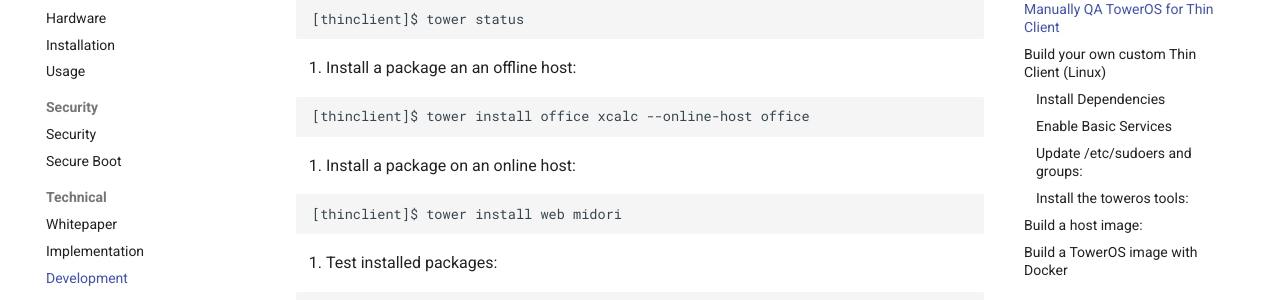
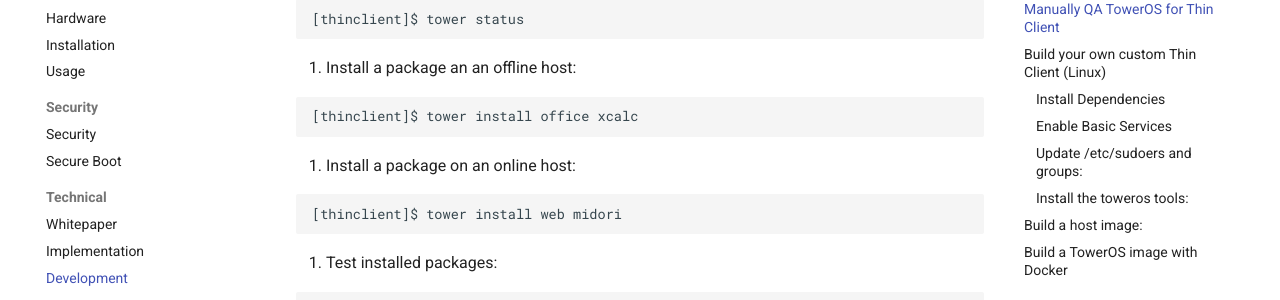
Before and after one commit to towercomputers/toweros, an MkDocs documentation site: the page built from docs/development.md, in a window 1280 px wide and 900 px high, scrolled down 1591 px. Shown: the part 153-453 px from the top of the window. Built offline with MkDocs 1.6.1 and Material for MkDocs 9.7.7, drawn with Linux system fonts in a browser that asks for light colours.

Commit message:
Docs: We Always Tunnel Through Router

````diff
--- a/docs/development.md
+++ b/docs/development.md
@@ -80,7 +80,7 @@
 1. Install a package an an offline host:
 
 ```
-[thinclient]$ tower install office xcalc --online-host office
+[thinclient]$ tower install office xcalc
 ```
 
 1. Install a package on an online host:
````
